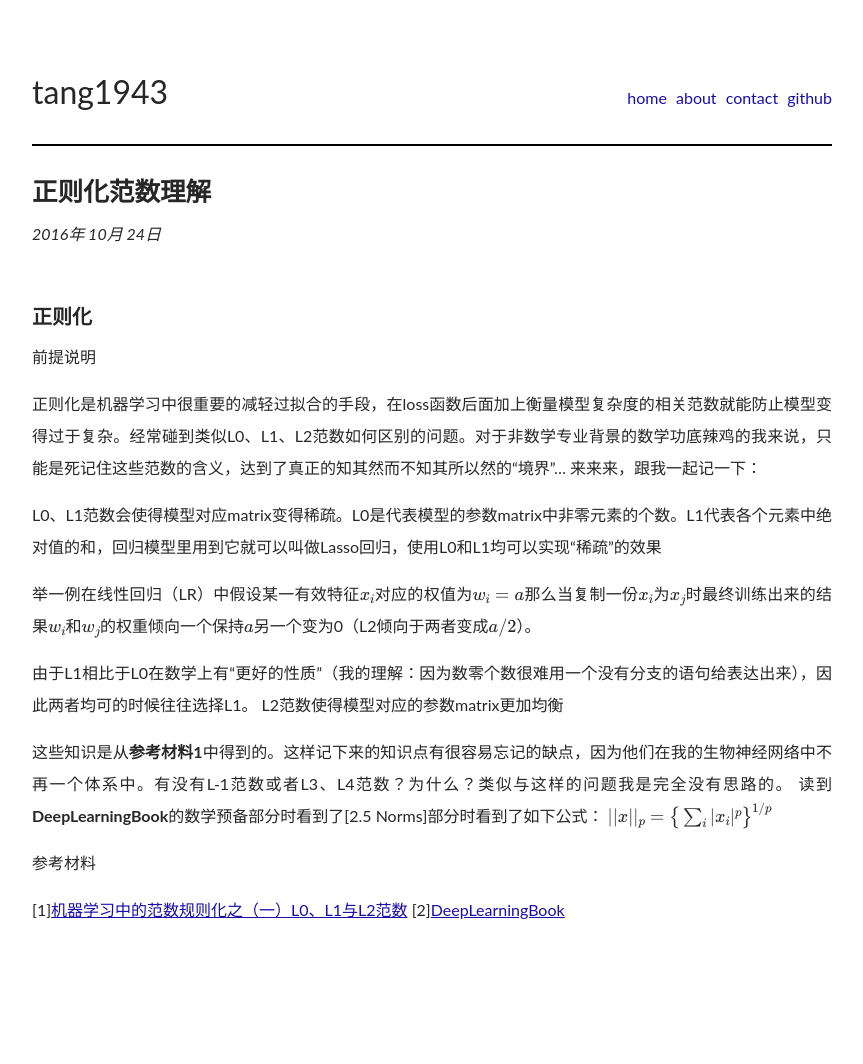
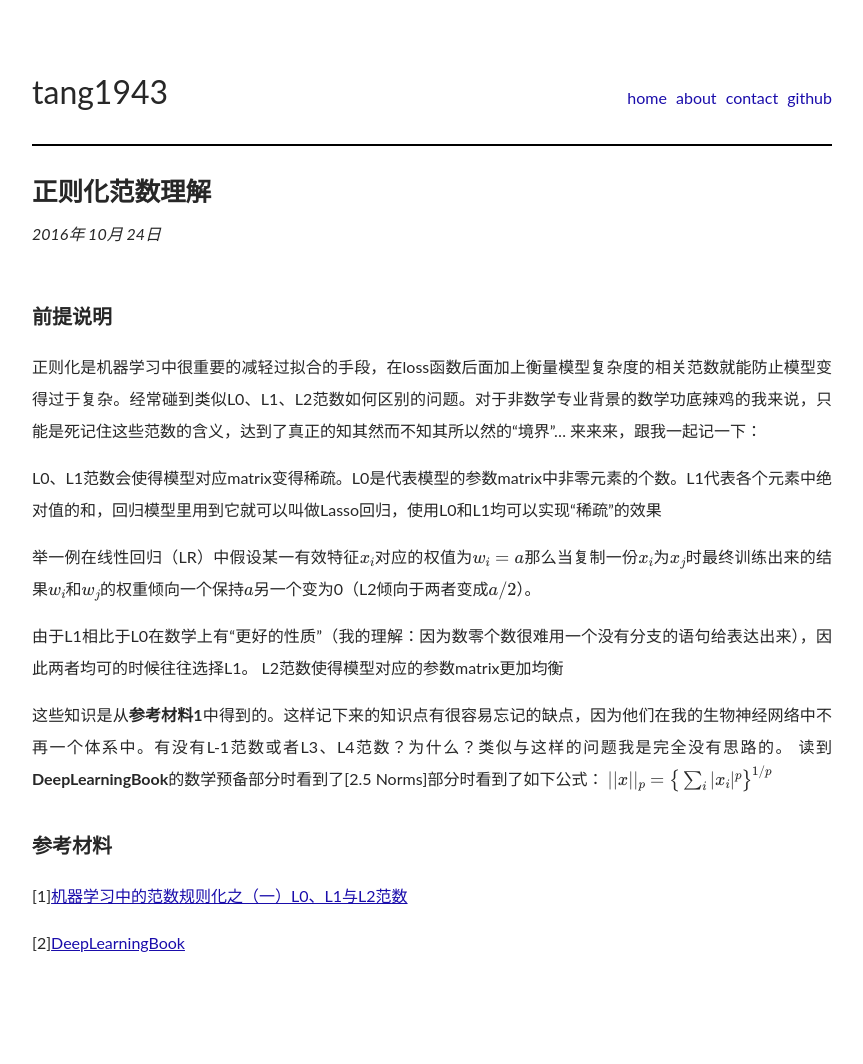
Before and after one commit to tang1943/tang1943.github.io, a Jekyll site: the page built from _blog_posts/norms.md, in a window 1280 px wide. Shown: the whole page, without its empty margins (208-1071 px from the left). Built offline with Jekyll 4.4.1, drawn with Linux system fonts in a browser that asks for light colours; formulas are drawn with MathJax 3; before the commit the page ends 1031 px from its top, so only the background shows below that.

Commit message:
update norms

```diff
--- a/_blog_posts/norms.md
+++ b/_blog_posts/norms.md
@@ -5,22 +5,20 @@ layout: post
 categories:
  - 机器学习
 ---
-# 正则化
-### 前提说明
- 正则化是机器学习中很重要的减轻过拟合的手段，在loss函数后面加上衡量模型复杂度的相关范数就能防止模型变得过于复杂。经常碰到类似L0、L1、L2范数如何区别的问题。对于非数学专业背景的数学功底辣鸡的我来说，只能是死记住这些范数的含义，达到了真正的知其然而不知其所以然的“境界”...
- 来来来，跟我一起记一下：
- >> L0、L1范数会使得模型对应matrix变得稀疏。L0是代表模型的参数matrix中非零元素的个数。L1代表各个元素中绝对值的和，回归模型里用到它就可以叫做Lasso回归，使用L0和L1均可以实现“稀疏”的效果
- >>> 举一例在线性回归（LR）中假设某一有效特征$$x_i$$对应的权值为$$w_i=a$$那么当复制一份$$x_i$$为$$x_j$$时最终训练出来的结果$$w_i$$和$$w_j$$的权重倾向一个保持$$a$$另一个变为0（L2倾向于两者变成$$a/2$$）。
+# 前提说明
+正则化是机器学习中很重要的减轻过拟合的手段，在loss函数后面加上衡量模型复杂度的相关范数就能防止模型变得过于复杂。经常碰到类似L0、L1、L2范数如何区别的问题。对于非数学专业背景的数学功底辣鸡的我来说，只能是死记住这些范数的含义，达到了真正的知其然而不知其所以然的“境界”...
+来来来，跟我一起记一下：
+>> L0、L1范数会使得模型对应matrix变得稀疏。L0是代表模型的参数matrix中非零元素的个数。L1代表各个元素中绝对值的和，回归模型里用到它就可以叫做Lasso回归，使用L0和L1均可以实现“稀疏”的效果
+>>> 举一例在线性回归（LR）中假设某一有效特征$$x_i$$对应的权值为$$w_i=a$$那么当复制一份$$x_i$$为$$x_j$$时最终训练出来的结果$$w_i$$和$$w_j$$的权重倾向一个保持$$a$$另一个变为0（L2倾向于两者变成$$a/2$$）。
 
- >> 由于L1相比于L0在数学上有“更好的性质”（我的理解：因为数零个数很难用一个没有分支的语句给表达出来），因此两者均可的时候往往选择L1。
- >> L2范数使得模型对应的参数matrix更加均衡
-
-
+>> 由于L1相比于L0在数学上有“更好的性质”（我的理解：因为数零个数很难用一个没有分支的语句给表达出来），因此两者均可的时候往往选择L1。
+>> L2范数使得模型对应的参数matrix更加均衡
 
 这些知识是从**参考材料1**中得到的。这样记下来的知识点有很容易忘记的缺点，因为他们在我的生物神经网络中不再一个体系中。有没有L-1范数或者L3、L4范数？为什么？类似与这样的问题我是完全没有思路的。
 读到**DeepLearningBook**的数学预备部分时看到了[2.5 Norms]部分时看到了如下公式：
 $$||x||_p = \big{\{}\sum_i|x_i|^p\big{\}}^{1/p}$$
 
-## 参考材料
+# 参考材料
 [1][机器学习中的范数规则化之（一）L0、L1与L2范数](http://blog.csdn.net/zouxy09/article/details/24971995/)
+
 [2][DeepLearningBook](https://github.com/HFTrader/DeepLearningBook/blob/master/DeepLearningBook.pdf)
```
